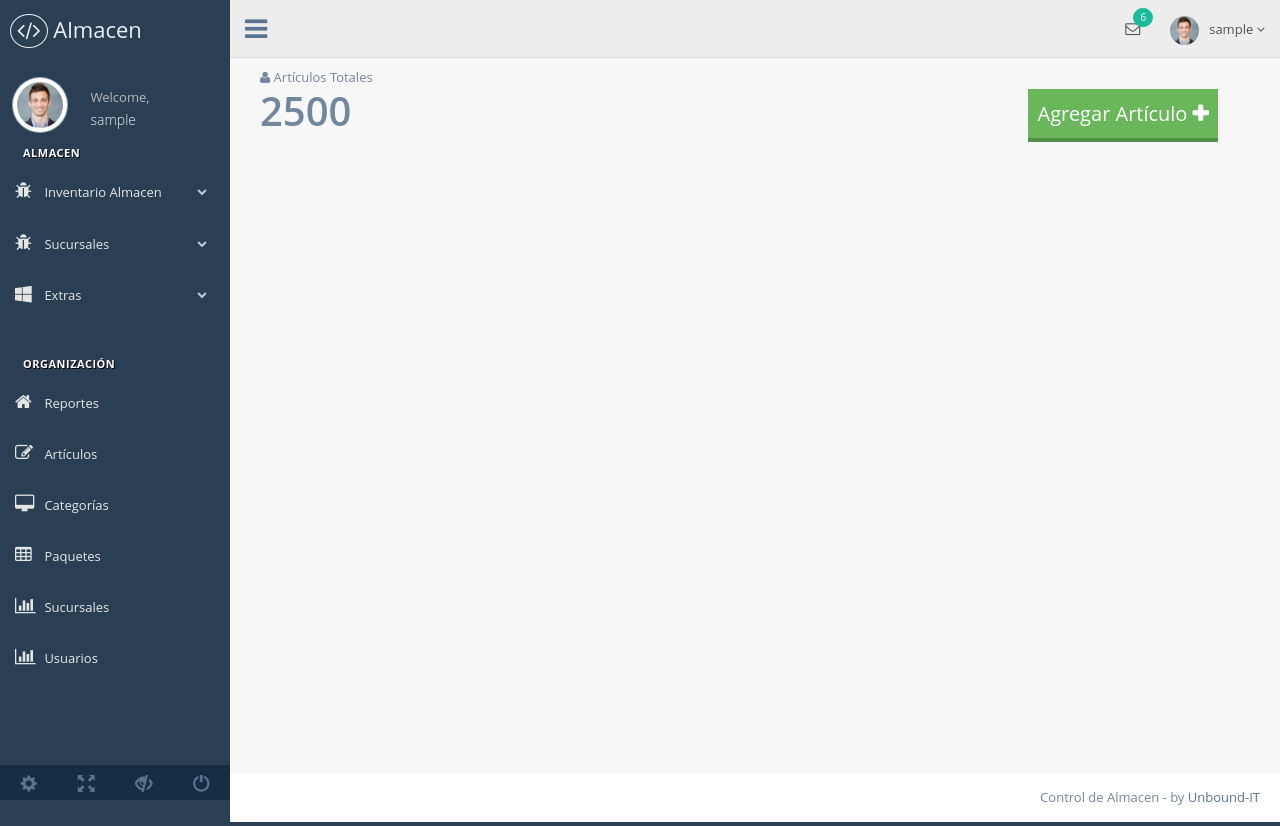
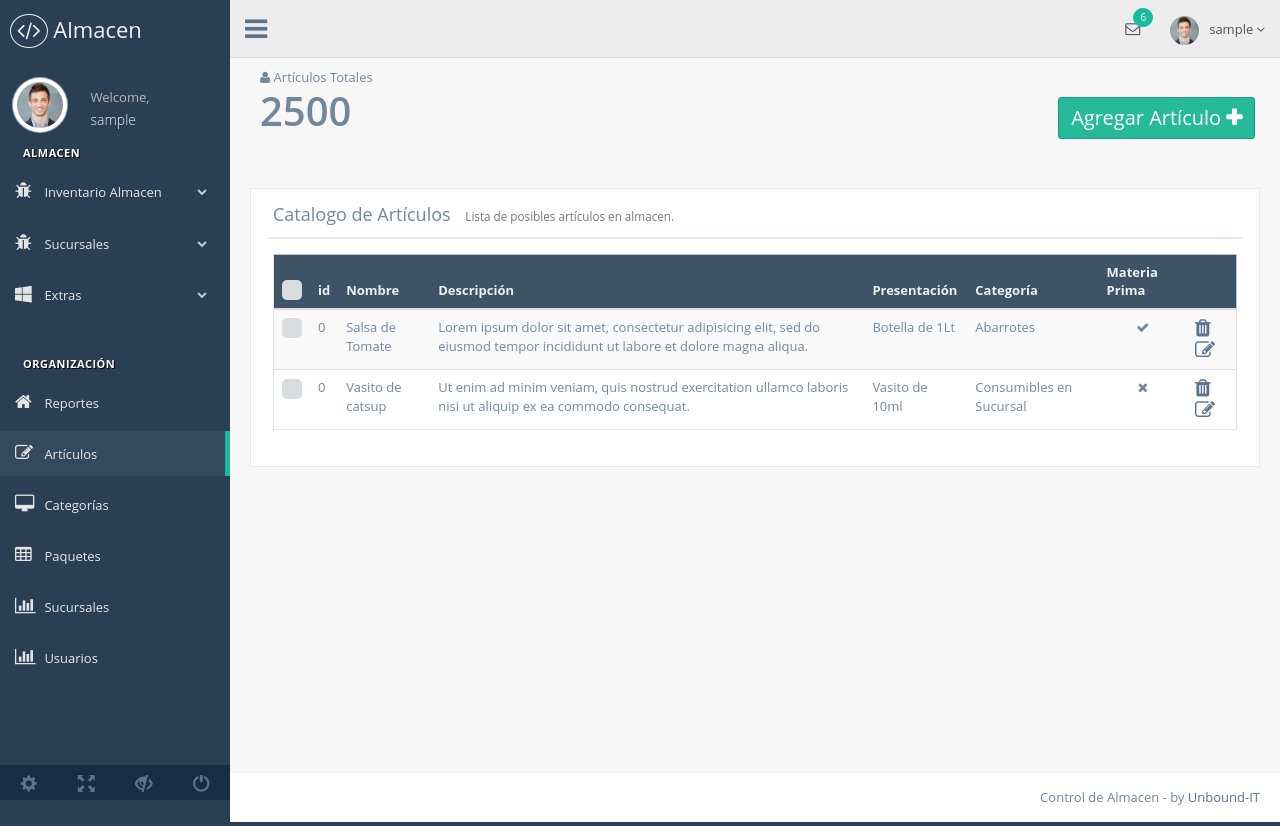
Before and after one commit to unboundit/almac-n, a PHP site: page /articulos.php in a window 1280 px wide. Run offline with PHP 8.4, Linux system fonts and the light colour scheme; the visitor is signed in with stand-in values (Sample User, id 1); some libraries are stand-ins or nearby versions.

Commit message:
articulos.php

```diff
--- a/articulos.php
+++ b/articulos.php
@@ -9,7 +9,6 @@ if(!isset($_SESSION['user'])){
 
 <!DOCTYPE html>
 <html lang="en">
-
   <head>
     <meta http-equiv="Content-Type" content="text/html; charset=UTF-8">
     <!-- Meta, title, CSS, favicons, etc. -->
@@ -44,7 +43,7 @@ if(!isset($_SESSION['user'])){
         <div class="col-md-3 left_col">
           <div class="left_col scroll-view">
             <div class="navbar nav_title" style="border: 0;">
-              <a href="index.html" class="site_title"><i class="fa fa-code"></i> <span>Almacen</span></a>
+              <a href="index.php" class="site_title"><i class="fa fa-code"></i> <span>Almacen</span></a>
             </div>
 
             <div class="clearfix"></div>
@@ -71,25 +70,25 @@ if(!isset($_SESSION['user'])){
                 <ul class="nav side-menu">
                   <li><a><i class="fa fa-bug"></i> Inventario Almacen <span class="fa fa-chevron-down"></span></a>
                     <ul class="nav child_menu">
-                      <li><a href="reporte_inventario.html">Reporte</a></li>
-                      <li><a href="existencias_almacen.html">Existencias</a></li>
-                      <li><a href="salidas_almacen.html">Salidas de Almacen</a></li>
+                      <li><a href="reporte_inventario.php">Reporte</a></li>
+                      <li><a href="existencias_almacen.php">Existencias</a></li>
+                      <li><a href="salidas_almacen.php">Salidas de Almacen</a></li>
                     </ul>
                   </li>
                   <li><a><i class="fa fa-bug"></i> Sucursales <span class="fa fa-chevron-down"></span></a>
                     <ul class="nav child_menu">
-                      <li><a href="reporte_inventario.html">Reporte Inventario</a></li>
-                      <li><a href="salidas_almacen.html">Reporte de Ventas</a></li>
+                      <li><a href="reporte_inventario.php">Reporte Inventario</a></li>
+                      <li><a href="salidas_almacen.php">Reporte de Ventas</a></li>
                     </ul>
                   </li>
                   <li><a><i class="fa fa-windows"></i> Extras <span class="fa fa-chevron-down"></span></a>
                     <ul class="nav child_menu">
-                      <li><a href="page_403.html">403 Error</a></li>
-                      <li><a href="page_404.html">404 Error</a></li>
-                      <li><a href="page_500.html">500 Error</a></li>
-                      <li><a href="plain_page.html">Plain Page</a></li>
-                      <li><a href="login.html">Login Page</a></li>
-                      <li><a href="pricing_tables.html">Pricing Tables</a></li>
+                      <li><a href="page_403.php">403 Error</a></li>
+                      <li><a href="page_404.php">404 Error</a></li>
+                      <li><a href="page_500.php">500 Error</a></li>
+                      <li><a href="plain_page.php">Plain Page</a></li>
+                      <li><a href="login.php">Login Page</a></li>
+                      <li><a href="pricing_tables.php">Pricing Tables</a></li>
                     </ul>
                   </li>
                 </ul>
@@ -98,22 +97,22 @@ if(!isset($_SESSION['user'])){
               <div class="menu_section">
                 <h3>Organización</h3>
                 <ul class="nav side-menu">
-                  <li><a href="panel.html"><i class="fa fa-home"></i> Reportes</a>
+                  <li><a href="panel.php"><i class="fa fa-home"></i> Reportes</a>
                     <!--<ul class="nav child_menu hidden">
                       <li><a href="#"></a></li>
                       <li><a href="#"></a></li>
                       <li><a href="#"></a></li>
                     </ul>-->
                   </li>
-                  <li><a href="articulos.html"><i class="fa fa-edit"></i> Artículos</a>
+                  <li><a href="articulos.php"><i class="fa fa-edit"></i> Artículos</a>
                   </li>
-                  <li><a href="categorias.html"><i class="fa fa-desktop"></i> Categorías</a>
+                  <li><a href="categorias.php"><i class="fa fa-desktop"></i> Categorías</a>
                   </li>
-                  <li><a href="paquetes.html"><i class="fa fa-table"></i> Paquetes</a>
+                  <li><a href="paquetes.php"><i class="fa fa-table"></i> Paquetes</a>
                   </li>
-                  <li><a href="sucursales.html"><i class="fa fa-bar-chart-o"></i> Sucursales</a>
+                  <li><a href="sucursales.php"><i class="fa fa-bar-chart-o"></i> Sucursales</a>
                   </li>
-                  <li><a href="usuarios.html"><i class="fa fa-bar-chart-o"></i> Usuarios</span></a>
+                  <li><a href="usuarios.php"><i class="fa fa-bar-chart-o"></i> Usuarios</span></a>
                   </li>
                 </ul>
               </div>
@@ -162,7 +161,7 @@ if(!isset($_SESSION['user'])){
                       </a>
                     </li>
                     <li><a href="javascript:;">Help</a></li>
-                    <li><a href="login.html"><i class="fa fa-sign-out pull-right"></i> Log Out</a></li>
+                    <li><a href="login.php"><i class="fa fa-sign-out pull-right"></i> Log Out</a></li>
                   </ul>
                 </li>
 
@@ -247,7 +246,101 @@ if(!isset($_SESSION['user'])){
             <div class="z-col-lg-3 z-col-md-3 z-col-sm-4 z-col-xs-4 pull-right noMargin">
               <div class="z-block h100">
                 <div class="z-content z-contentMiddle">
-                  <button type="button" data-toggle="modal" data-target="#newArtModal" class="z-btn bgGreen cWhite s20">Agregar Artículo <span class="fa fa-plus text-bold"></span></button>
+                  <button type="button" data-toggle="modal" data-target="#newArtModal" class="btn btn-success cWhite s20 pull-right noMargin">Agregar Artículo <span class="fa fa-plus text-bold"></span></button>
+                </div>
+              </div>
+            </div>
+          </div>
+          <div class="row">
+            <div class="col-lg-12">
+              <div class="x_panel">
+                <div class="x_title">
+                  <h2>Catalogo de Artículos <small>Lista de posibles artículos en almacen.</small></h2>
+                  <ul class="nav navbar-right panel_toolbox hidden">
+                    <li><a class="collapse-link"><i class="fa fa-chevron-up"></i></a>
+                    </li>
+                    <li class="dropdown">
+                      <a href="#" class="dropdown-toggle" data-toggle="dropdown" role="button" aria-expanded="false"><i class="fa fa-wrench"></i></a>
+                      <ul class="dropdown-menu" role="menu">
+                        <li><a href="#">Settings 1</a>
+                        </li>
+                        <li><a href="#">Settings 2</a>
+                        </li>
+                      </ul>
+                    </li>
+                    <li><a class="close-link"><i class="fa fa-close"></i></a>
+                    </li>
+                  </ul>
+                  <div class="clearfix"></div>
+                </div>
+                <div class="x_content">
+                  <div class="table-responsive">
+                    <table class="table table-striped jambo_table bulk_action">
+                      <thead>
+                        <tr class="headings">
+                          <th>
+                            <input type="checkbox" id="check-all" class="flat">
+                          </th>
+                          <th class="column-title">id </th>
+                          <th class="column-title">Nombre </th>
+                          <th class="column-title">Descripción </th>
+                          <th class="column-title">Presentación</th>
+                          <th class="column-title">Categoría</th>
+                          <th class="column-title">Materia Prima</th>
+                          <th class="column-title no-link last"><span class="nobr"></span>
+                          </th>
+                          <th class="bulk-actions" colspan="7">
+                            <a class="antoo" style="color:#fff; font-weight:500;">Acciones en Grupo ( <span class="action-cnt"> </span> ) <i class="fa fa-chevron-down"></i></a>
+                            <div class="pull-right noMargin">
+                              <a role="button" class="cWhite"><span class="fa fa-trash s20"></span></a>
+                              &nbsp;
+                              <a role="button" class="cWhite"><span class="fa fa-edit s20"></span></a>
+                            </div>
+                          </th>
+                        </tr>
+                      </thead>
+
+                      <tbody>
+                        <tr class="even pointer">
+                          <td class="a-center ">
+                            <input type="checkbox" class="flat" name="table_records">
+                          </td>
+                          <td class=" ">0</td>
+                          <td class=" ">Salsa de Tomate</td>
+                          <td class=" ">Lorem ipsum dolor sit amet, consectetur adipisicing elit, sed do eiusmod tempor incididunt ut labore et dolore magna aliqua.</td>
+                          <td class=" ">Botella de 1Lt</td>
+                          <td class=" ">Abarrotes</td>
+                          <td class="text-center"><span class="fa fa-check"></span></td>
+                          <td class=" last">
+                            <div class="pull-right noMargin">
+                              <a role="button"><span class="fa fa-trash s20"></span></a>
+                              &nbsp;
+                              <a role="button"><span class="fa fa-edit s20"></span></a>
+                            </div>
+                          </td>
+                        </tr>
+                        <tr class="odd pointer">
+                          <td class="a-center ">
+                            <input type="checkbox" class="flat" name="table_records">
+                          </td>
+                          <td class=" ">0</td>
+                          <td class=" ">Vasito de catsup</td>
+                          <td class=" ">Ut enim ad minim veniam, quis nostrud exercitation ullamco laboris nisi ut aliquip ex ea commodo consequat.</td>
+                          <td class=" ">Vasito de 10ml</td>
+                          <td class=" ">Consumibles en Sucursal</td>
+                          <td class="text-center"><span class="fa fa-times"></span></td>
+                          <td class=" last">
+                            <div class="pull-right noMargin">
+                              <a role="button"><span class="fa fa-trash s20"></span></a>
+                              &nbsp;
+                              <a role="button"><span class="fa fa-edit s20"></span></a>
+                            </div>
+                          </td>
+                        </tr>
+                        <!-- etcetera -->
+                      </tbody>
+                    </table>
+                  </div>
                 </div>
               </div>
             </div>
@@ -266,53 +359,53 @@ if(!isset($_SESSION['user'])){
               <div class="modal-body">
                 <div class="form-horizontal form-label-left">
                   <div class="form-group">
-                    <label class="control-label col-md-3 col-sm-3 col-xs-12" for="nombre_articulo">Nombre Artículo <span class="required">*</span>
+                    <label class="control-label col-lg-3 col-md-3 col-sm-3 col-xs-12" for="nombre_articulo">Nombre Artículo <span class="required">*</span>
                     </label>
-                    <div class="col-md-6 col-sm-6 col-xs-12">
+                    <div class="col-lg-9 col-md-9 col-sm-9 col-xs-12">
                       <input type="text" id="nombre_articulo" name="nombre_articulo" required="required" class="form-control col-md-7 col-xs-12">
                     </div>
                   </div>
                   <div class="form-group">
-                    <label class="control-label col-md-3 col-sm-3 col-xs-12" for="descripcion_articulo">Descripción <span class="required">*</span>
+                    <label class="control-label col-lg-3 col-md-3 col-sm-3 col-xs-12" for="descripcion_articulo">Descripción <span class="required">*</span>
                     </label>
-                    <div class="col-md-6 col-sm-6 col-xs-12">
+                    <div class="col-lg-9 col-md-9 col-sm-9 col-xs-12">
                       <textarea id="descripcion_articulo" name="descripcion_articulo" required="required" class="form-control col-md-7 col-xs-12" rows="8" cols="40"></textarea>
                     </div>
                   </div>
                   <div class="form-group">
-                    <label for="unidades_articulo" class="control-label col-md-3 col-sm-3 col-xs-12">Unidades</label>
-                    <div class="col-md-6 col-sm-6 col-xs-12">
+                    <label for="unidades_articulo" class="control-label col-lg-3 col-md-3 col-sm-3 col-xs-12">Unidades</label>
+                    <div class="col-lg-9 col-md-9 col-sm-9 col-xs-12">
                       <input id="unidades_articulo" name="unidades_articulo" class="form-control col-md-7 col-xs-12" type="text">
                     </div>
                   </div>
                   <div class="form-group">
-                    <label for="escala_articulo" class="control-label col-md-3 col-sm-3 col-xs-12">Escala</label>
-                    <div class="col-md-6 col-sm-6 col-xs-12">
+                    <label for="escala_articulo" class="control-label col-lg-3 col-md-3 col-sm-3 col-xs-12">Escala</label>
+                    <div class="col-lg-9 col-md-9 col-sm-9 col-xs-12">
                       <input id="escala_articulo" name="escala_articulo" class="form-control col-md-7 col-xs-12" type="text">
                     </div>
                   </div>
                   <div class="form-group">
-                    <label for="tamaño_articulo" class="control-label col-md-3 col-sm-3 col-xs-12">Tamaño</label>
-                    <div class="col-md-6 col-sm-6 col-xs-12">
+                    <label for="tamaño_articulo" class="control-label col-lg-3 col-md-3 col-sm-3 col-xs-12">Tamaño</label>
+                    <div class="col-lg-9 col-md-9 col-sm-9 col-xs-12">
                       <input id="tamaño_articulo" name="tamaño_articulo" class="form-control col-md-7 col-xs-12" type="text">
                     </div>
                   </div>
                   <div class="form-group">
-                    <label for="categoria_articulo" class="control-label col-md-3 col-sm-3 col-xs-12">Categoria</label>
-                    <div class="col-md-6 col-sm-6 col-xs-12">
+                    <label for="categoria_articulo" class="control-label col-lg-3 col-md-3 col-sm-3 col-xs-12">Categoria</label>
+                    <div class="col-lg-9 col-md-9 col-sm-9 col-xs-12">
                       <select id="categoria_articulo" name="categoria_articulo" class="form-control col-md-7 col-xs-12">
-                        <option value="volvo">seleccionar</option>
-                        <option value="saab">de las categorias</option>
-                        <option value="mercedes">que sacamos</option>
-                        <option value="audi">de la hoja</option>
+                        <option value="">seleccionar</option>
+                        <option value="">de las categorias</option>
+                        <option value="">que sacamos</option>
+                        <option value="">de la hoja</option>
                       </select>
                     </div>
                   </div>
                   <div class="form-group">
-                    <label class="control-label col-md-3 col-sm-3 col-xs-12">¿Materia Prima o conformada?</label>
-                    <div class="col-md-6 col-sm-6 col-xs-12">
+                    <label class="control-label col-lg-3 col-md-3 col-sm-3 col-xs-12">¿Materia Prima o conformada?</label>
+                    <div class="col-lg-9 col-md-9 col-sm-9 col-xs-12">
                       <div id="tipo_articulo" class="btn-group" data-toggle="buttons">
-                        <label class="">
+                        <label>
                           <input type="radio" name="tipo_articulo" value="0"> &nbsp; Prima &nbsp;
                         </label>
                         <label>
--- a/index.php
+++ b/index.php
@@ -1,6 +1,10 @@
 <?php
   require_once(__DIR__.'/classes/autoloader.php');
   require_once(__DIR__.'/config.php');
+
+  if(isset($_SESSION['user'])){
+    header('Location: '.'panel.php');
+  }
 ?>
 
 <!DOCTYPE html>
```
Also changed, not shown: panel.php (+20 -20 lines).
